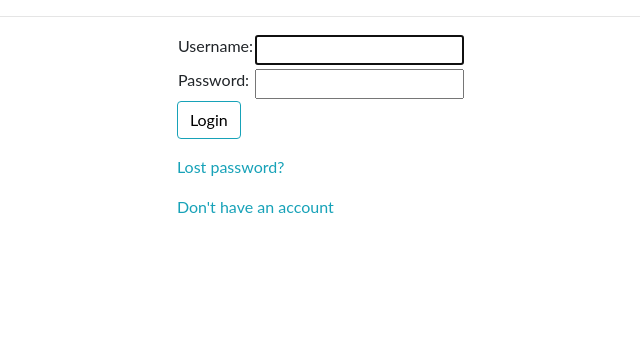
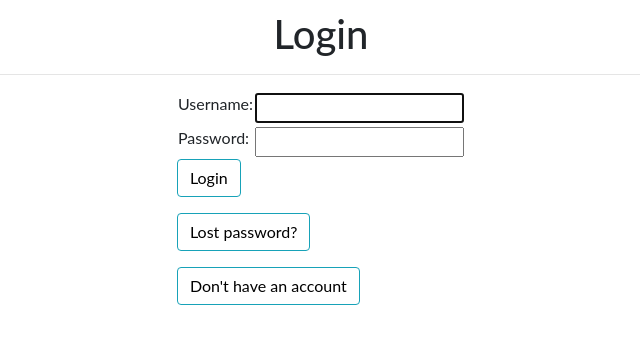
Before and after one commit to AveryBuescher/CapstoneProject-Team2, a Django app: page /accounts/login/ in a window 1280 px wide. Shown: the top 344 px of the page, without its empty margins (319-959 px from the left). Run offline with Django 3.2, Linux system fonts and the light colour scheme; some libraries are stand-ins or nearby versions.

Commit message:
Added Settings/Changed html
I added the settings page, and made it so that you have to go to settings to logout.

I also changed some of the html on other forms to fit in better with the style we're currently using for other areas.

```diff
--- a/cal/static/cal/css/styles.css
+++ b/cal/static/cal/css/styles.css
@@ -19,11 +19,6 @@ body {
   margin-right: 3px;
 }
 
-.accountInfo{
-  text-align: right;
-  margin: 15px;
-}
-
 .clearfix {
   margin: 15px;
   text-align: center;
@@ -40,6 +35,15 @@ body {
   background: none;
   padding: 5px;
   width: 100%;
+}
+
+.divContainer{
+  text-align: center;
+}
+
+.registration{
+  display:inline-block;
+  text-align: left;
 }
 
 /* App styles */
@@ -90,3 +94,20 @@ a {
 #dateTimeFormat {
   text-align: center;
 }
+
+.accountInfo{
+  text-align: right;
+  margin: 15px;
+}
+
+.settings {
+  display:block;
+  text-align: center;
+  margin: 15px;
+}
+
+.settingsHeader{
+  display:block;
+  text-align: left;
+  margin: 15px;
+}
--- a/cal/templates/cal/base.html
+++ b/cal/templates/cal/base.html
@@ -12,16 +12,14 @@
     <link rel="stylesheet" href="https://use.fontawesome.com/releases/v5.0.10/css/all.css" integrity="sha384-+d0P83n9kaQMCwj8F4RJB66tzIwOKmrdb46+porD/OvrJ+37WqIM7UoBtwHO6Nlg"
           crossorigin="anonymous">
     <link rel="stylesheet" type="text/css" href="{% static 'cal/css/styles.css' %}">
-  <title>Django Calendar App</title>
+    <title>Calendar</title>
 </head>
 <body>
-
     <h1 class="title">{% block title %}{% endblock %}</h1>
     <hr>
+    {% block content %}
 
-  {% block content %}
     {% endblock %}
-
     <!-- Optional JavaScript -->
     <!-- jQuery first, then Popper.js, then Bootstrap JS -->
     <script src="https://code.jquery.com/jquery-3.2.1.slim.min.js" integrity="sha384-KJ3o2DKtIkvYIK3UENzmM7KCkRr/rE9/Qpg6aAZGJwFDMVNA/GpGFF93hXpG5KkN"
@@ -30,8 +28,8 @@
             crossorigin="anonymous"></script>
     <script src="https://maxcdn.bootstrapcdn.com/bootstrap/4.0.0/js/bootstrap.min.js" integrity="sha384-JZR6Spejh4U02d8jOt6vLEHfe/JQGiRRSQQxSfFWpi1MquVdAyjUar5+76PVCmYl"
             crossorigin="anonymous"></script>
+    {% block script %}
 
-  {% block script %}
     {% endblock %}
 </body>
 </html>
--- a/cal/templates/cal/calendar.html
+++ b/cal/templates/cal/calendar.html
@@ -8,7 +8,7 @@
 {% block content %}
     <div class="accountInfo">
         Logged in as {{ user.get_username }}
-        <a class="btn btn-info" href="{% url 'logout' %}"> Logout </a>
+        <a class="btn btn-info" href="{% url 'cal:settingsPage' %}"> Settings </a>
     </div>
     <div class="clearfix">
         <a class="btn btn-info left" href="{% url 'cal:calendar' %}?{{ prev_month }}"> Previous Month </a>
--- a/cal/templates/cal/event.html
+++ b/cal/templates/cal/event.html
@@ -8,7 +8,6 @@ Event
     <div class="clearfix">
         <a class="btn btn-info left" href="{% url 'cal:calendar' %}"> Calendar </a>
     </div>
-
 
     {% if form.errors %}
         {% for field in form %}
@@ -35,12 +34,7 @@ Event
                     <button type="submit" value="Delete" name="_delete" class="btn btn-info right"> Delete </button>
                 </td>
             </tr>
-
-
         </table>
     </form>
 
-<div align="center">
-    <p>Logged in as {{ user.get_username }}</p>
-</div>
 {% endblock %}
--- a/cal/templates/registration/login.html
+++ b/cal/templates/registration/login.html
@@ -1,9 +1,12 @@
 {% extends "cal/base.html" %}
 
+{% block title %}
+    Login
+{% endblock %}
 
 {% block content %}
-<div style="text-align: center;">
-<div style="display:inline-block; text-align: left;">
+    <div class="divContainer">
+        <div class="registration">
             {% if form.errors %}
                 <p>Your username and password didn't match. Please try again.</p>
             {% endif %}
@@ -29,14 +32,14 @@
                         <td>{{ form.password }}</td>
                     </tr>
                 </table>
-    <input type="submit" class="btn btn-info" value="Login" />
+                <input class="btn btn-info" type="submit" class="btn btn-info" value="Login" />
                 <input type="hidden" name="next" value="{{ next }}" />
             </form>
 
             {# Assumes you setup the password_reset view in your URLconf #}
             <p></p>
-  <p><a href="{% url 'password_reset' %}">Lost password?</a></p>
-  <p><a href="{% url 'cal:registerPage' %}">Don't have an account</a></p>
+            <p><a class="btn btn-info" href="{% url 'password_reset' %}">Lost password?</a></p>
+            <p><a class="btn btn-info" href="{% url 'cal:registerPage' %}">Don't have an account</a></p>
         </div>
     </div>
 {% endblock %}
--- a/cal/templates/registration/passowrd_reset_confirm.html
+++ b/cal/templates/registration/passowrd_reset_confirm.html
@@ -1,8 +1,8 @@
 {% extends "cal/base.html" %}
 
 {% block content %}
-    <div style="text-align: center;">
-    <div style="display:inline-block; text-align: left;">
+    <div class="divContainer">
+        <div class="registration">
             {% if validlink %}
                 <p>Please enter (and confirm) your new password.</p>
                 <form action="" method="post">
@@ -20,7 +20,7 @@
                         </tr>
                         <tr>
                             <td></td>
-                    <td><input type="submit" value="Change my password" /></td>
+                            <td><input class="btn btn-info" type="submit" value="Change my password" /></td>
                         </tr>
                     </table>
                 </form>
--- a/cal/urls.py
+++ b/cal/urls.py
@@ -15,5 +15,7 @@ urlpatterns = [
 
     path('register/', views.registerPage, name='registerPage'),
 
+    path('settings/', views.settingsPage, name='settingsPage'),
+
 
 ]
--- a/cal/views.py
+++ b/cal/views.py
@@ -91,3 +91,7 @@ def registerPage(request):
 
     context = {'form':form}
     return render(request, 'registration/register.html', context)
+
+def settingsPage(request):
+
+    return render(request, 'cal/settings.html')
```
Also changed, not shown: cal/templates/cal/settings.html (added, +31 -0 lines), cal/templates/registration/logged_out.html (+8 -5 lines), cal/templates/registration/password_reset_complete.html (+5 -5 lines), cal/templates/registration/password_reset_done.html (+4 -4 lines), cal/templates/registration/password_reset_form.html (+7 -7 lines), cal/templates/registration/register.html (+8 -5 lines). Lines whose indentation alone changed are shown as unchanged.
